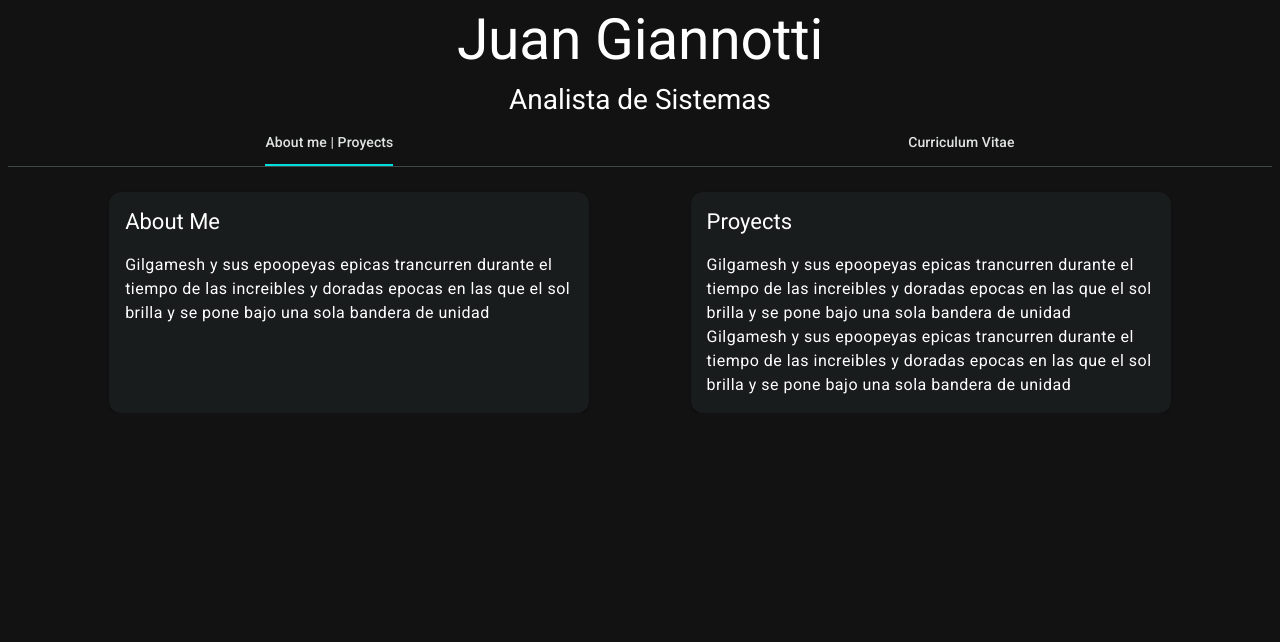
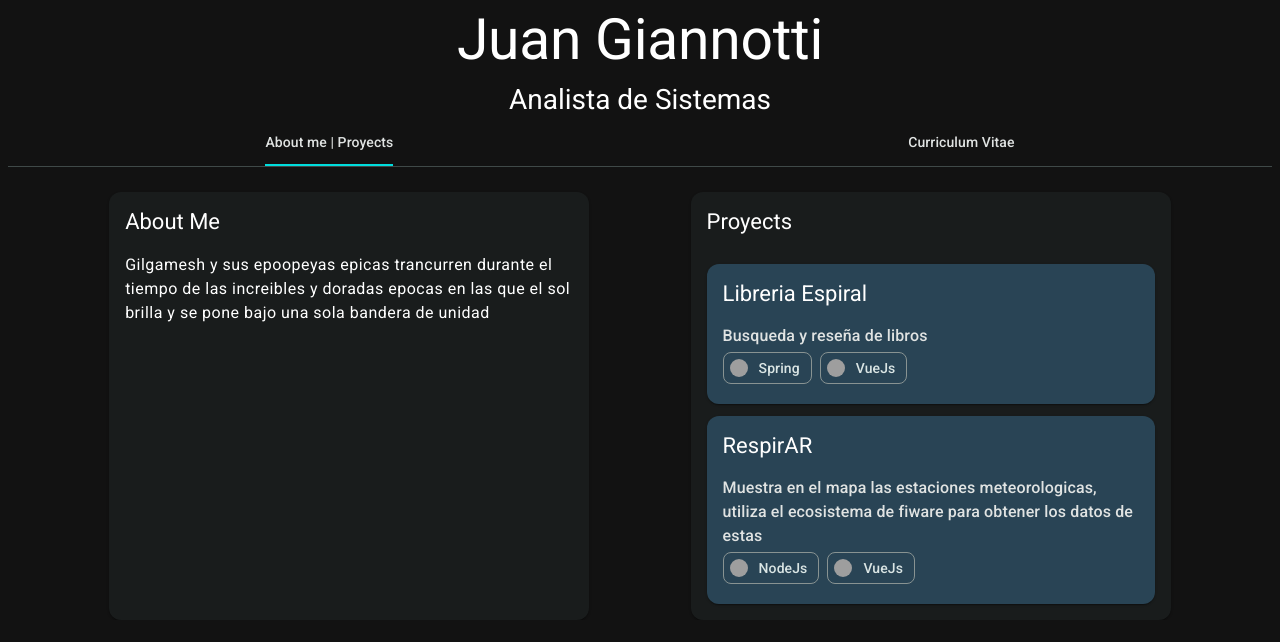
Before and after one commit to jmgiannotti/web-cv, an Angular app: page / in a window 1280 px wide. Shown: the top 642 px of the page. Built offline with nearby package versions, Linux system fonts and the light colour scheme; grey boxes are pictures that could not be loaded.

Commit message:
hover-dialog

```diff
--- a/src/app/about/about.component.css
+++ b/src/app/about/about.component.css
@@ -16,6 +16,24 @@
   align-items: baseline;
 
 }
+
+.card-p{
+  margin-top: 0.7em;
+  background: #294455;
+  transition: transform 0.3s, box-shadow 0.3s;
+  cursor: pointer;
+}
+
+.card-p:hover {
+  transform: translateY(-5px);
+  box-shadow: 0 4px 8px rgba(100, 100, 100, 0.2);
+}
+
+.card-p:active {
+  transform: translateY(-2px);
+  box-shadow: 0 2px 4px rgba(0, 0, 0, 0.2);
+}
+
 .card{
   max-width: 38%;
 }
--- a/src/app/about/about.component.html
+++ b/src/app/about/about.component.html
@@ -16,11 +16,30 @@
                 </mat-card-header>
                 <mat-card-content>
                   @for (proyect of proyects; track proyect.title){
+                    <mat-card class="card-p" (click)="openDialog(proyect)">
 
-            {{ txt }}
+                      <mat-card-header>
+                        <mat-card-title><p>{{proyect.title}}</p></mat-card-title>
+                        <mat-card-subtitle>{{proyect.description}}</mat-card-subtitle>
+                      </mat-card-header>
+                      <mat-card-content>
+                        <mat-chip-set>
+                          @for (chip of chips; track chip.title) {
+                            @if (chip.title.includes(proyect.stack[0]) || chip.title.includes(proyect.stack[1])  ){
+                            <mat-chip>
+                              <img
+                                matChipAvatar
+                                src="{{chip.img}}"
+                                alt="F"
+                              />
+                              {{ chip.title }}
+                            </mat-chip>
+                          }}
+                        </mat-chip-set>
+                      </mat-card-content>
+                    </mat-card>
 
                   }
-
                 </mat-card-content>
             </mat-card>
         </div>
--- a/src/app/about/about.component.ts
+++ b/src/app/about/about.component.ts
@@ -1,18 +1,48 @@
-import { Component } from '@angular/core';
+import {Component, Input} from '@angular/core';
 import {MatCardModule} from "@angular/material/card";
+import {MatChip, MatChipAvatar, MatChipSet} from "@angular/material/chips";
+import {MatDialog} from "@angular/material/dialog";
+import { DialogComponent } from '../dialog/dialog.component';
 
 @Component({
   selector: 'app-about',
   standalone: true,
   imports: [
-MatCardModule
+    MatCardModule,
+    MatChip,
+    MatChipAvatar,
+    MatChipSet
   ],
   templateUrl: './about.component.html',
   styleUrl: './about.component.css'
 })
 export class AboutComponent {
-   txt = "Gilgamesh y sus epoopeyas epicas trancurren durante el tiempo de las increibles y doradas epocas" +
-     " en las que el sol brilla y se pone bajo una sola bandera de unidad"
+  @Input() chips: any;
 
-  proyects = [{stack: "", description: "", title: ""},{stack: "", description: "", title: ""}]
+  constructor(private dialog: MatDialog) { }
+
+  txt = "Gilgamesh y sus epoopeyas epicas trancurren durante el tiempo de las increibles y doradas epocas" +
+    " en las que el sol brilla y se pone bajo una sola bandera de unidad"
+
+  proyects =
+    [{stack: ["VueJs", "Spring"], description: "Busqueda y reseña de libros", title: "Libreria Espiral", descriptionL: "La idea principal de esta app es practicar el MVC utilizando Spring y consumir un servicio, todo de manera asincrona. Aprender el manejo de request y como se mandan y reciben los datos en este framework. A nivel funcionalidad golpea al servicio"},
+      {
+        stack: ["VueJs", "NodeJs"],
+        description: "Muestra en el mapa las estaciones meteorologicas, utiliza el ecosistema de fiware para obtener los datos de estas",
+        title: "RespirAR",
+        descriptionL: "La idea principal de esta app es practicar el MVC utilizando Spring y consumir un servicio, todo de manera asincrona. Aprender el manejo de request y como se mandan y reciben los datos en este framework. A nivel funcionalidad golpea al servicio"
+      }]
+
+  openDialog(proyect: { stack: string[]; description: string; title: string }): void {
+    this.dialog.open(DialogComponent, {
+      data: proyect,
+      maxWidth: '75vw',
+      maxHeight: '75vh',
+      width: '75vw',
+      height: '75vh'
+    });
+  }
+
+
+
 }
--- a/src/app/app.component.html
+++ b/src/app/app.component.html
@@ -7,11 +7,11 @@
 
   <mat-tab-group fitInkBarToContent>
     <mat-tab label="About me | Proyects">
-        <app-about></app-about>
+        <app-about [chips]="chipsApp"></app-about>
     </mat-tab>
     <mat-tab label="Curriculum Vitae">
       @defer () {
-        <app-curriculum></app-curriculum>
+        <app-curriculum [chips]="chipsApp" ></app-curriculum>
       }
     </mat-tab>
   </mat-tab-group>
--- a/src/app/app.component.ts
+++ b/src/app/app.component.ts
@@ -14,4 +14,36 @@ import {AboutComponent} from "./about/about.component";
 })
 export class AppComponent {
   title = 'my-angular-app';
+  chipsApp =
+    [
+      {
+        title: 'Angular',
+        img: 'https://img.icons8.com/?size=100&id=j9DnICNnlhGk&format=png&color=000000'
+      },
+      {
+        title: 'NodeJs',
+        img: 'https://img.icons8.com/?size=100&id=hsPbhkOH4FMe&format=png&color=000000'
+      },
+      {
+        title: 'Spring',
+        img: 'https://img.icons8.com/?size=100&id=90519&format=png&color=000000'
+      },
+      {
+        title: 'VueJs',
+        img: 'https://img.icons8.com/?size=100&id=BUnExfsRs3CW&format=png&color=000000'
+      },
+      {
+        title: 'MongoDB',
+        img: 'https://img.icons8.com/?size=100&id=74402&format=png&color=000000'
+      },
+      {
+        title: 'MySQL',
+        img: 'https://img.icons8.com/?size=100&id=rgPSE6nAB766&format=png&color=000000'
+      },
+      {
+        title: 'Docker',
+        img: 'https://img.icons8.com/?size=100&id=cdYUlRaag9G9&format=png&color=000000'
+      },
+
+    ]
 }
--- a/src/app/curriculum/curriculum.component.html
+++ b/src/app/curriculum/curriculum.component.html
@@ -17,7 +17,7 @@
         <mat-card-subtitle><h6>Profile</h6></mat-card-subtitle>
         {{ profiletxt }}
         <mat-card-subtitle><h6>Skills</h6></mat-card-subtitle>
-        <mat-chip-set aria-label="Dog selection">
+        <mat-chip-set>
           @for (chip of chips; track chip) {
             <mat-chip>
               <img
--- a/src/app/curriculum/curriculum.component.ts
+++ b/src/app/curriculum/curriculum.component.ts
@@ -1,4 +1,4 @@
-import {Component} from '@angular/core';
+import {Component, Input} from '@angular/core';
 import {MatCardModule} from "@angular/material/card";
 import {MatChip, MatChipAvatar, MatChipSet} from "@angular/material/chips";
 
@@ -17,36 +17,5 @@ import {MatChip, MatChipAvatar, MatChipSet} from "@angular/material/chips";
 })
 export class CurriculumComponent {
   profiletxt = "With ease of teamwork, efficient communication, and discipline, practicing in every project I can undertake with my colleagues, always with the willingness to surpass myself, learn, and generate creative ideas to overcome the challenges that arise."
-  chips =
-    [
-      {
-        title: 'Angular',
-        img: 'https://img.icons8.com/?size=100&id=j9DnICNnlhGk&format=png&color=000000'
-      },
-      {
-        title: 'NodeJs',
-        img: 'https://img.icons8.com/?size=100&id=hsPbhkOH4FMe&format=png&color=000000'
-      },
-      {
-        title: 'Spring',
-        img: 'https://img.icons8.com/?size=100&id=90519&format=png&color=000000'
-      },
-      {
-        title: 'VueJs',
-        img: 'https://img.icons8.com/?size=100&id=BUnExfsRs3CW&format=png&color=000000'
-      },
-      {
-        title: 'MongoDB',
-        img: 'https://img.icons8.com/?size=100&id=74402&format=png&color=000000'
-      },
-      {
-        title: 'MySQL',
-        img: 'https://img.icons8.com/?size=100&id=rgPSE6nAB766&format=png&color=000000'
-      },
-      {
-        title: 'Docker',
-        img: 'https://img.icons8.com/?size=100&id=cdYUlRaag9G9&format=png&color=000000'
-      },
-
-    ]
+  @Input() chips: any; // error al poner []
 }
--- /dev/null
+++ b/src/app/dialog/dialog.component.css
@@ -0,0 +1,6 @@
+h1{
+  display: flex;
+  justify-content: center;
+  font-size: 2.5em !important;
+  margin-top: 0.2em;
+}
--- /dev/null
+++ b/src/app/dialog/dialog.component.html
@@ -0,0 +1,7 @@
+<h1 mat-dialog-title>{{ data.title }}</h1>
+<mat-dialog-content>
+  <p>{{ data.descriptionL }}</p>
+</mat-dialog-content>
+<mat-dialog-actions>
+  <button mat-button mat-dialog-close>Close</button>
+</mat-dialog-actions>
```
Also changed, not shown: src/app/dialog/dialog.component.ts (added, +26 -0 lines), 1 other file (tests, documents, lock files or other folders). Lines whose indentation alone changed are shown as unchanged.
